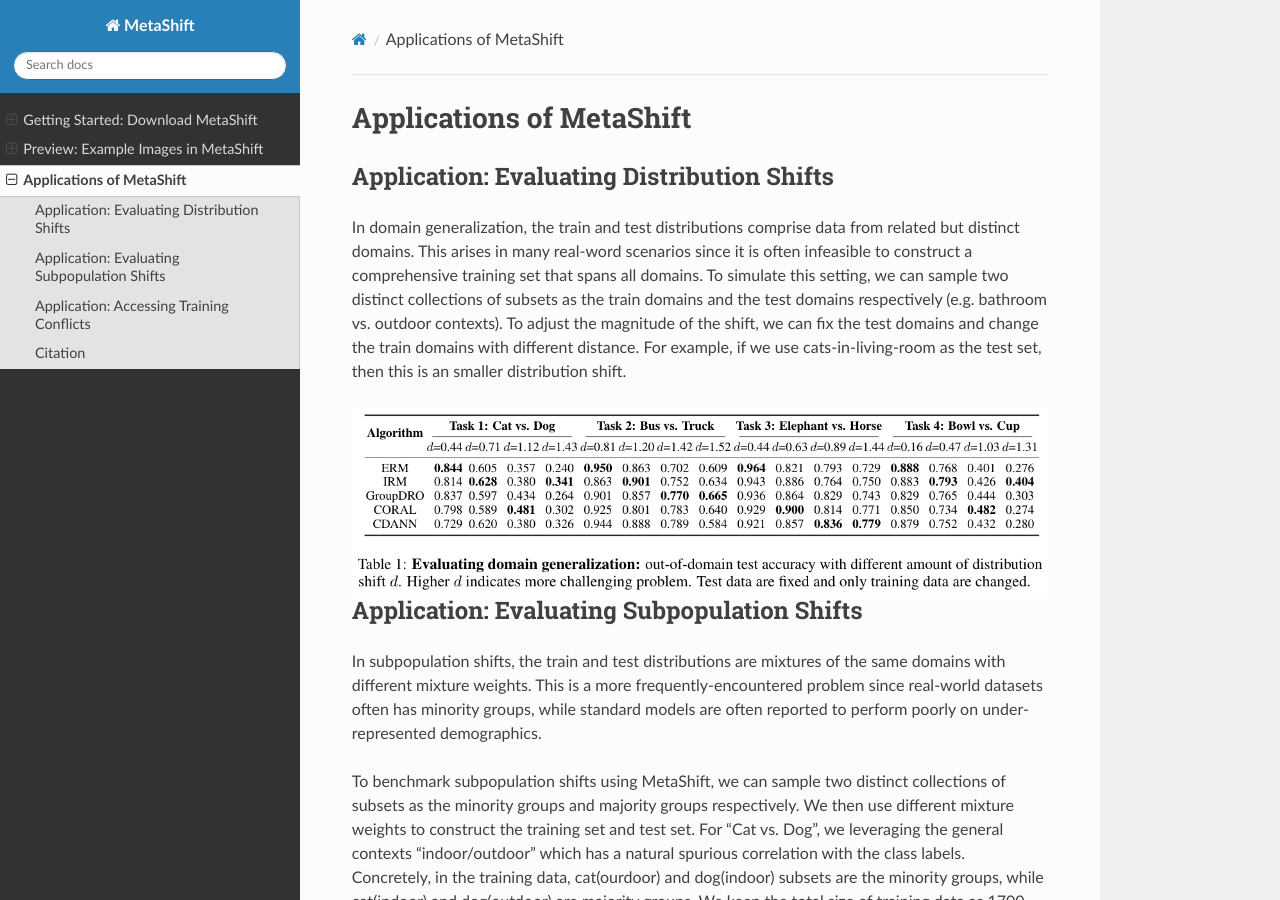
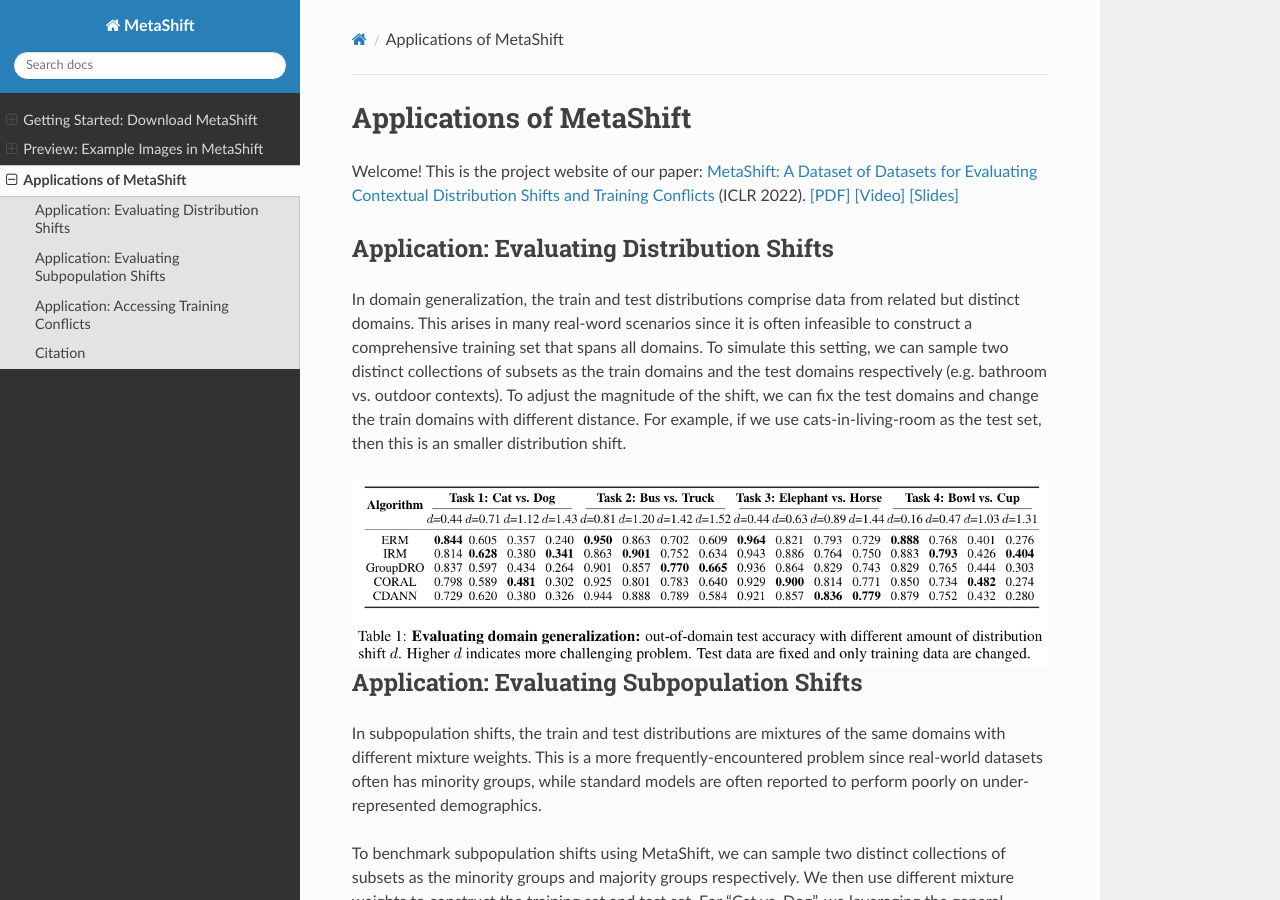
Before and after one commit to Weixin-Liang/MetaShift, a Sphinx documentation site: the page built from docs/sub_pages/applications.rst, in a window 1280 px wide and 900 px high. Built offline with Sphinx 7.4.7 and the Read the Docs theme 2.0.0, drawn with Linux system fonts in a browser that asks for light colours; nearby versions of some CDN libraries; library files that are not in the unit come from our copies.

Commit message:
add urls to ICLR 2022 Video and Slides

```diff
--- a/docs/index.rst
+++ b/docs/index.rst
@@ -20,7 +20,10 @@ MetaShift: A Dataset of Datasets for Evaluating Contextual Distribution Shifts a
    :target: https://GitHub.com/Weixin-Liang/MetaShift/
 
 
-Welcome! This is the project website of our paper: `MetaShift: A Dataset of Datasets for Evaluating Contextual Distribution Shifts and Training Conflicts <https://openreview.net/forum?id=MTex8qKavoS>`__ (ICLR 2022). `[PDF] <https://openreview.net/forum?id=MTex8qKavoS>`__
+Welcome! This is the project website of our paper: `MetaShift: A Dataset of Datasets for Evaluating Contextual Distribution Shifts and Training Conflicts <https://openreview.net/forum?id=MTex8qKavoS>`__ (ICLR 2022).
+`[PDF] <https://arxiv.org/abs/2202.06523>`__
+`[Video] <https://recorder-v3.slideslive.com/#/share?share=64243&s=4b8a00e2-83f3-4775-879f-70de42374ec6>`__
+`[Slides] <https://drive.google.com/file/d/1PDQSrNQWAJL_cx-KpV1CchUJwk2MgPFC/view?usp=sharing>`__
 
 
 
--- a/docs/sub_pages/applications.rst
+++ b/docs/sub_pages/applications.rst
@@ -1,6 +1,10 @@
 Applications of MetaShift
 ============================================
 
+Welcome! This is the project website of our paper: `MetaShift: A Dataset of Datasets for Evaluating Contextual Distribution Shifts and Training Conflicts <https://openreview.net/forum?id=MTex8qKavoS>`__ (ICLR 2022).
+`[PDF] <https://arxiv.org/abs/2202.06523>`__
+`[Video] <https://recorder-v3.slideslive.com/#/share?share=64243&s=4b8a00e2-83f3-4775-879f-70de42374ec6>`__
+`[Slides] <https://drive.google.com/file/d/1PDQSrNQWAJL_cx-KpV1CchUJwk2MgPFC/view?usp=sharing>`__
 
 
 Application: Evaluating Distribution Shifts
--- a/docs/sub_pages/download_MetaShift.rst
+++ b/docs/sub_pages/download_MetaShift.rst
@@ -1,5 +1,10 @@
 Getting Started: Download MetaShift
 ===============================================
+
+Welcome! This is the project website of our paper: `MetaShift: A Dataset of Datasets for Evaluating Contextual Distribution Shifts and Training Conflicts <https://openreview.net/forum?id=MTex8qKavoS>`__ (ICLR 2022).
+`[PDF] <https://arxiv.org/abs/2202.06523>`__
+`[Video] <https://recorder-v3.slideslive.com/#/share?share=64243&s=4b8a00e2-83f3-4775-879f-70de42374ec6>`__
+`[Slides] <https://drive.google.com/file/d/1PDQSrNQWAJL_cx-KpV1CchUJwk2MgPFC/view?usp=sharing>`__
 
 
 Download MetaShift Github Repo
```
Also changed, not shown: README.md (+3 -1 lines), docs/sub_pages/example_images.rst (+7 -0 lines), 1 other file.
